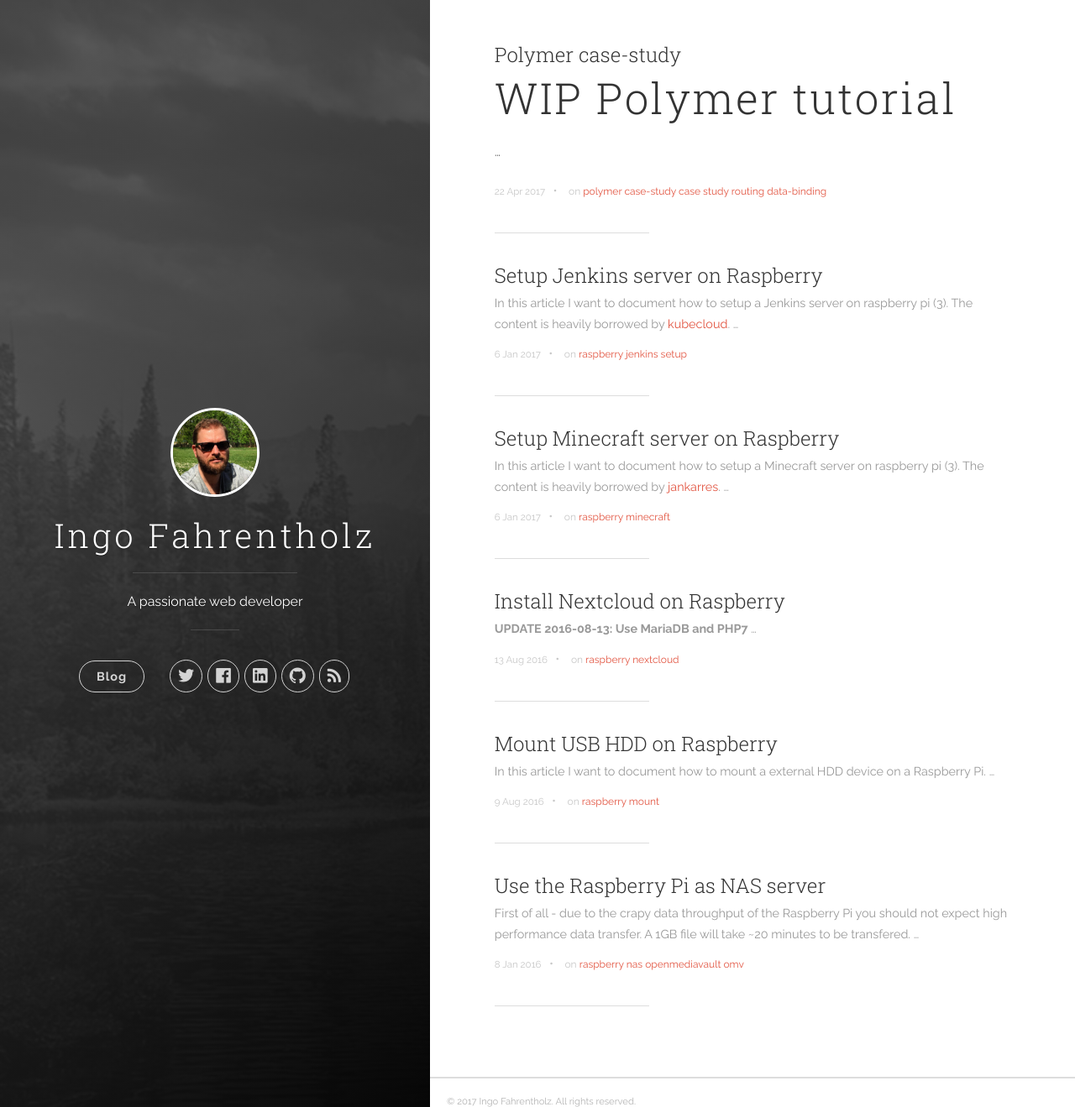
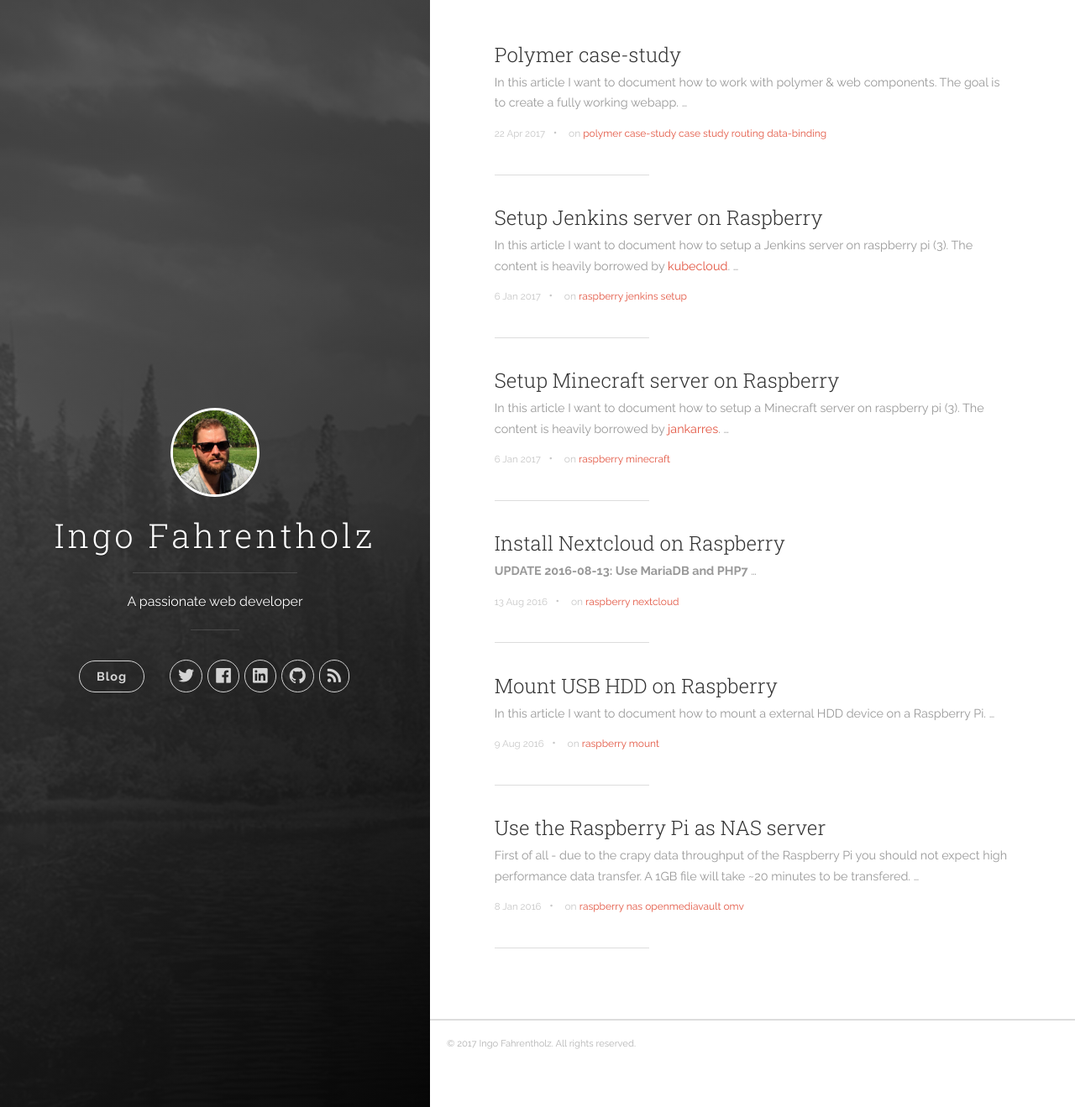
Before and after one commit to ifahrentholz/ifahrentholz.github.io, a Jekyll site: the page built from index.html, in a window 1280 px wide and 1319 px high. Shown: the whole window at 84% size. Built offline with Jekyll 4.4.1, drawn with Linux system fonts in a browser that asks for light colours; nearby versions of some CDN libraries; the list of posts is cut into pages by our own code.

Commit message:
WIP | Polymer case study
Update md structure

```diff
--- a/_posts/2017-04-22-polymer-case-study.md
+++ b/_posts/2017-04-22-polymer-case-study.md
@@ -4,8 +4,6 @@ date:   2017-04-22
 categories: [web-development, polymer, case-study]
 tags: [polymer, case-study, case, study, routing, data-binding]
 ---
-
-# WIP Polymer tutorial
 
 In this article I want to document how to work with polymer & web components.
 The goal is to create a fully working webapp.
```
